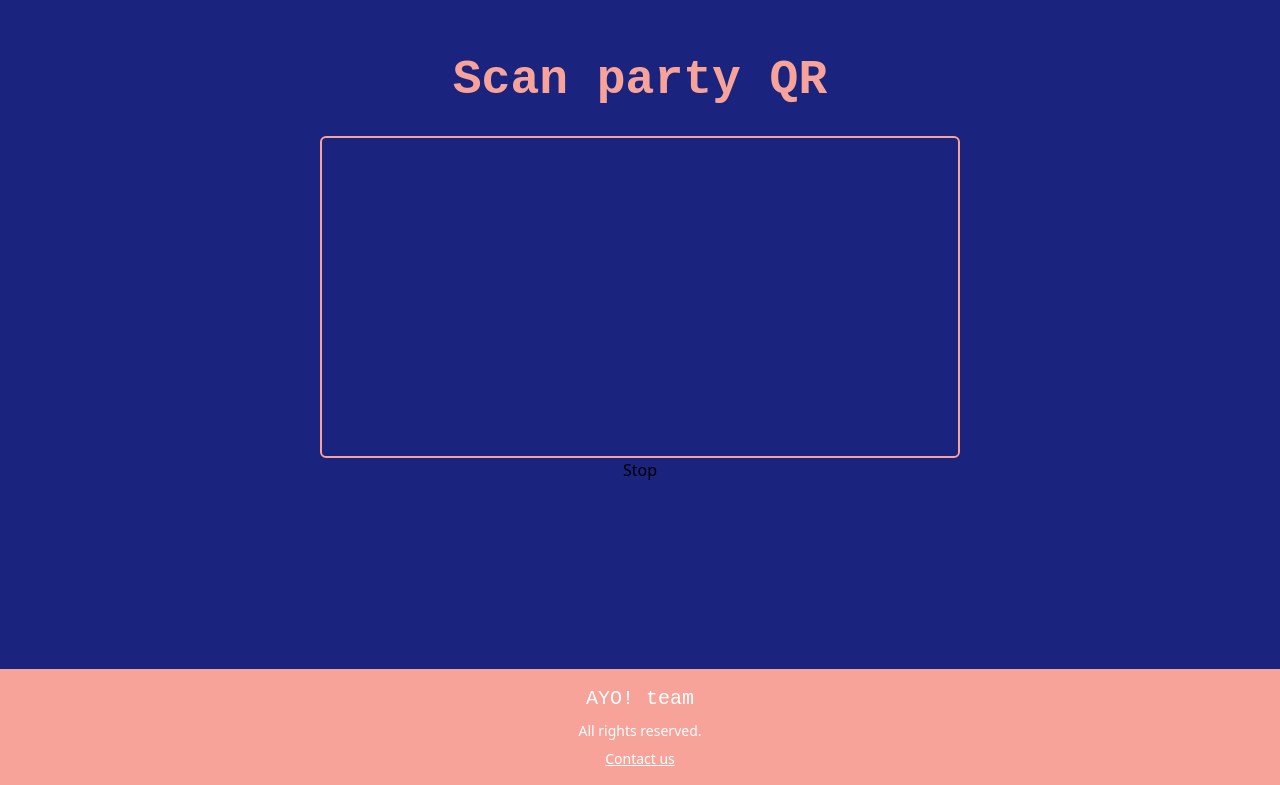
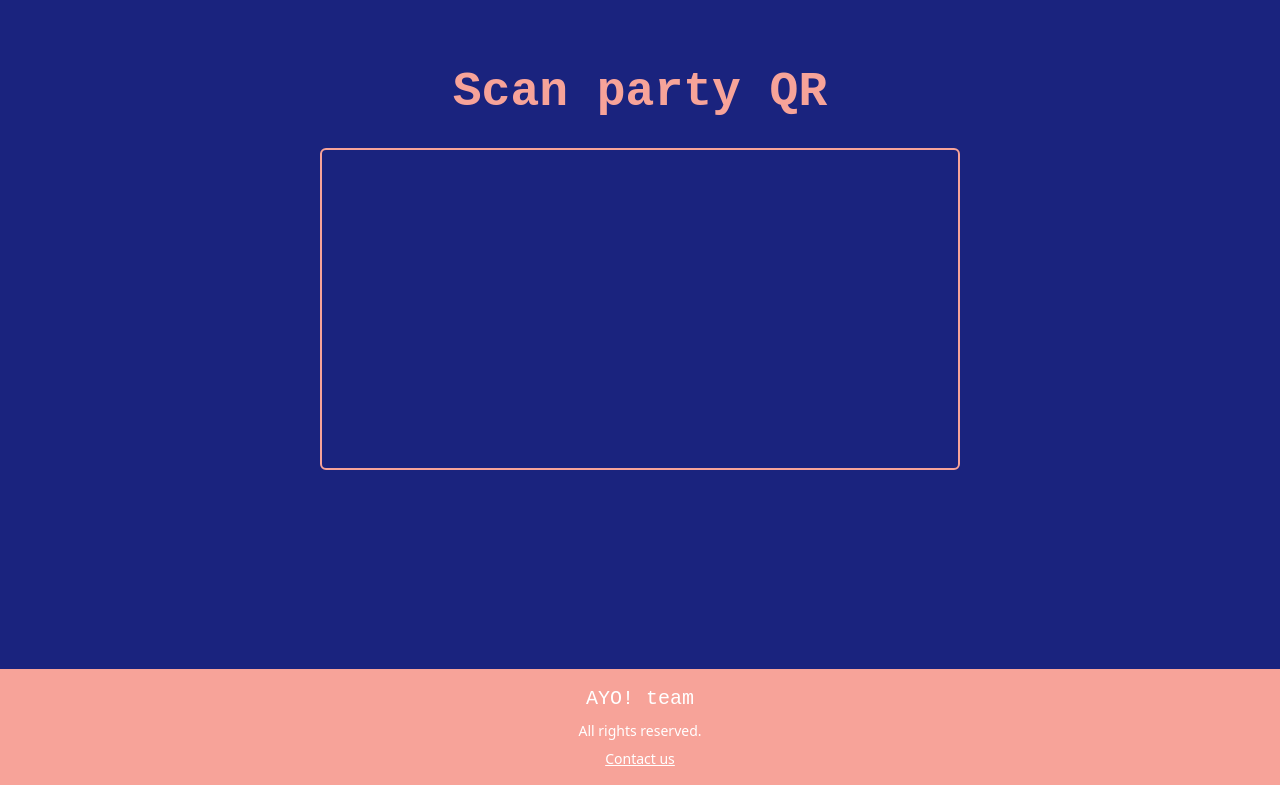
Before and after one commit to adtimokhin/ayo-web, a React (Vite) app: page /ayo-web/join-party in a window 1280 px wide. Shown: the part 131-916 px from the top of the page. Built offline with nearby package versions, Linux system fonts and the light colour scheme; no server answers; sample sign-in values are in the browser's storage.

Commit message:
Removed a button that forcefully stops camera on the qr page

```diff
--- a/src/pages/JoinPartyPage/JoinPartyPage.jsx
+++ b/src/pages/JoinPartyPage/JoinPartyPage.jsx
@@ -135,9 +135,9 @@ function JoinPartyPage() {
         <video ref={videoRef} autoPlay={true} className="w-full" />
       </div>
 
-      <button id="stop-button" onClick={stopVideo}>
+      {/* <button id="stop-button" onClick={stopVideo}>
         Stop
-      </button>
+      </button> */}
     </div>
   );
 }
```
